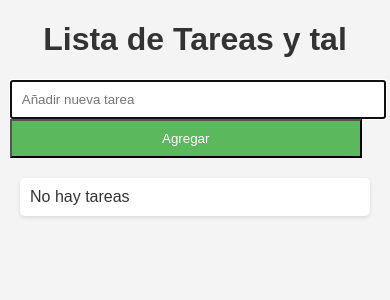
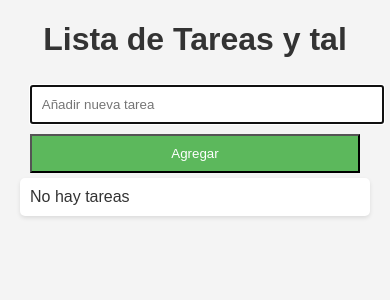
Before and after one commit to arturoytal/todo, a PHP site: page / in a window 390 px wide. Shown: the top 300 px of the page. Run offline with PHP 8.4, Linux system fonts and the light colour scheme; data that the repository does not hold is empty; a stand-in replaces the project's code that opens the database connection; some libraries are stand-ins or nearby versions.

Commit message:
botón...

```diff
--- a/style.css
+++ b/style.css
@@ -78,11 +78,13 @@ ul li input[type="checkbox"] {
     }
 
     form {
-        width: 95%;
+        width: calc(95% - 40px); /* Ajusta el ancho del formulario */
+        margin: 0 auto; /* Centra el formulario */
         flex-direction: column;
     }
 
     input[type="text"], button {
-        width: 95%;
+        width: 100%;
+        margin: 5px 0;
     }
 }
```
